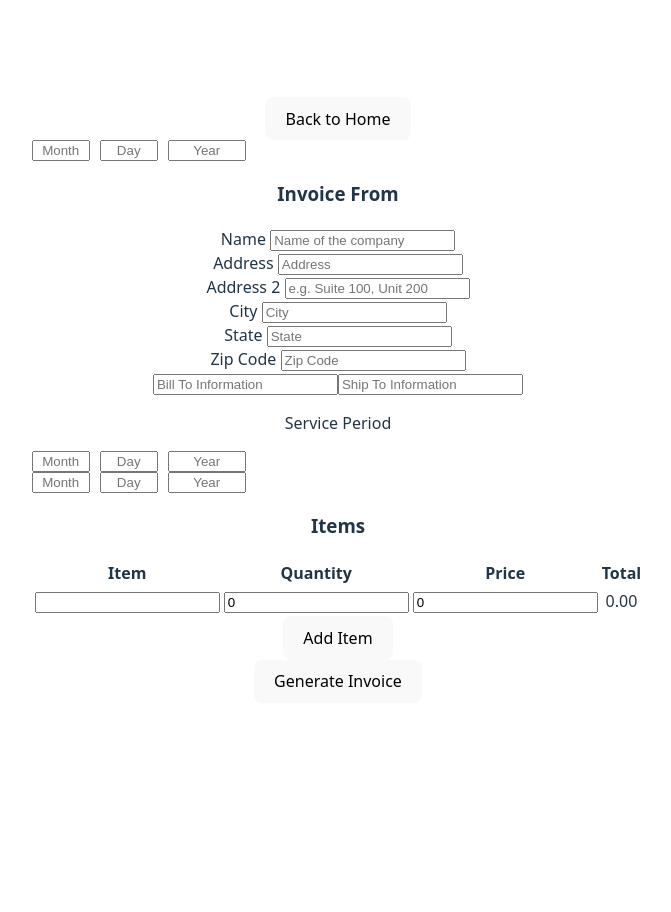
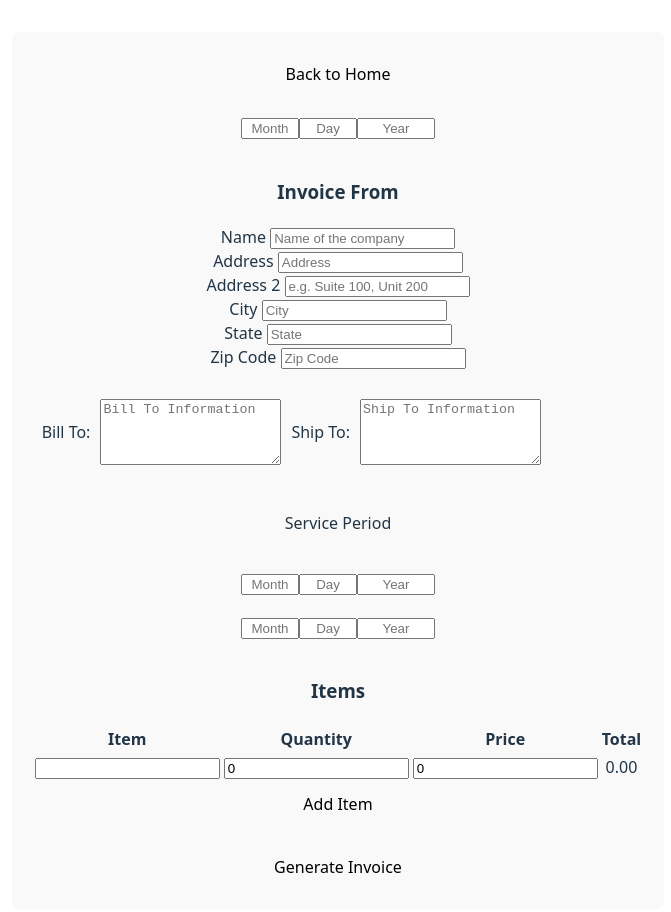
Before and after one commit to hjblloop/EasyInvoice, a React (Vite) app: page /create-invoice in a window 1280 px wide. Shown: the top 912 px of the page, without its empty margins (302-973 px from the left). Before the commit the page ends 800 px from the top, so only its background shows below. Built offline with nearby package versions, Linux system fonts and the light colour scheme.

Commit message:
added pdf, some css

```diff
--- a/package.json
+++ b/package.json
@@ -6,6 +6,7 @@
   "main": "dist/electron/main.js",
   "scripts": {
     "dev": "concurrently \"vite\" \"wait-on http://localhost:5173 && npm run transpile && electron .\"",
+    "local": "concurrently \"vite\" \"wait-on http://localhost:5173 && npm run transpile",
     "transpile": "tsc -p tsconfig.node.json",
     "prestart": "npx tsc",
     "build": "tsc -b && npx vite build && npx electron-builder",
@@ -14,6 +15,7 @@
     "start": "electron ."
   },
   "dependencies": {
+    "jspdf": "^3.0.1",
     "react": "^19.0.0",
     "react-dom": "^19.0.0",
     "react-router-dom": "^7.4.1"
--- /dev/null
+++ b/src/CreateInvoice.css
@@ -0,0 +1,15 @@
+.createInvoiceContainer {
+    display: flex;
+    flex-direction: column;
+    gap: 20px;
+    padding: 20px;
+    background-color: #f9f9f9;
+    border-radius: 8px;
+}
+
+.billToShipTo {
+    display: flex;
+    align-items: center;
+    gap: 10px;
+    padding: 10px;
+}
--- a/src/CreateInvoice.tsx
+++ b/src/CreateInvoice.tsx
@@ -1,8 +1,10 @@
 import {useState } from 'react';
 import { useNavigate } from 'react-router-dom';
+import { jsPDF } from 'jspdf';
 import Date from './Date.tsx';
 import Items from './Items.tsx';
 import InvoiceFrom from './InvoiceFrom.tsx';
+import './CreateInvoice.css';
 
 const CreateInvoice = () => {
     const [date, setDate] = useState({ month: '', day: '', year: '' });
@@ -22,19 +24,65 @@ const CreateInvoice = () => {
         setServiceDateMessage(`Service period from ${serviceDatePre.month}/${serviceDatePre.day}/${serviceDatePre.year} to ${serviceDatePost.month}/${serviceDatePost.day}/${serviceDatePost.year}`);
         alert(`Date: ${date.month}/${date.day}/${date.year} and Invoice Number: ${invoiceNumber} and service period from
             ${serviceDateMessage}`);
+        generatePDF();
+    }
+
+    const generatePDF = () => {
+        const doc = new jsPDF();
+
+        //Invoice Title
+        doc.setFontSize(18);
+        doc.text('Invoice', 10, 10);
+
+        //Invoice Number and Date
+        doc.setFontSize(12);
+        doc.text('Invoice Number: ' + invoiceNumber, 10, 20);
+        doc.text('Date: ' + date.month + '/' + date.day+ '/' + date.year, 10, 30);
+
+        //Bill To and Ship To
+        doc.text('Bill To: ', 10, 40);
+        doc.text(billTo, 10, 50);
+        doc.text('Ship To: ' + shipTo, 10, 60);
+        doc.text(shipTo, 10, 70);
+
+        //Service Period
+        doc.text('Service Period: ', 10, 80);
+        doc.text(serviceDateMessage, 10, 90);
+
+        //Items table
+        doc.text('Items:', 10, 100);
+        let y = 110;
+        items.forEach((item, index) => {
+            doc.text(`Item ${index + 1}: ${item.itemName}`, 10, y);
+            doc.text(`Quantity: ${item.quantity}`, 10, y + 10);
+            doc.text(`Price: $${item.price}`, 10, y + 20);
+            doc.text(`Total: $${item.total}`, 10, y + 30);
+            y += 10;
+        });
+
+        const pdfData = doc.output('datauristring');
+        const iframe = document.createElement('iframe');
+        iframe.style.width = '100%';
+        iframe.style.height = '500px';
+        iframe.src = pdfData;
+        document.body.appendChild(iframe);
     }
 
     const handleBackToHome = () => {
         navigateToHome('/');
     };
     return (
-        <div>
+        <div className="createInvoiceContainer">
             <button onClick={handleBackToHome}>Back to Home</button>
             <Date date={date} setDate={setDate} />
             <InvoiceFrom invoiceFrom={invoiceFrom} setInvoiceFrom={setInvoiceFrom} />
-            <input type="text" value={billTo} onChange={(e)=> setBillTo(e.target.value)} placeholder="Bill To Information" />
-            <input type="text" value={shipTo} onChange={(e)=> setShipTo(e.target.value)} placeholder="Ship To Information" />
-            <p>Service Period</p>
+            <div className="billToShipTo">
+                <label>Bill To:</label>
+                <textarea id="billTo" value={billTo} rows={4} onChange={(e)=> setBillTo(e.target.value)} placeholder="Bill To Information" />
+                <label>Ship To:</label>
+                <textarea id="shipto" value={shipTo} rows={4} onChange={(e)=> setShipTo(e.target.value)} placeholder="Ship To Information" />
+            </div>
+             <p>Service Period</p>
             <Date date={serviceDatePre} setDate={setServiceDatePre} />
             <Date date={serviceDatePost} setDate={setServiceDatePost} />
             <Items items={items} setItems={setItems}/>
--- /dev/null
+++ b/src/Date.css
@@ -0,0 +1,4 @@
+.dateContainer {
+    display: flex;
+    gap: 10px;
+}
--- a/src/Date.tsx
+++ b/src/Date.tsx
@@ -8,7 +8,7 @@ const Date = ( {date, setDate}: { date: { month: string; day: string; year: stri
         };
 
         return (
-            <div style={{ display: 'flex', gap: '10px'}}>
+            <div className="dateContainer">
                 <input
                     type="text"
                     placeholder="Month"
--- a/src/InvoiceFrom.tsx
+++ b/src/InvoiceFrom.tsx
@@ -18,6 +18,7 @@ const InvoiceFrom = ({
             <label>Name </label>
             <input
                 type="text"
+                name="name"
                 value={invoiceFrom.name}
                 onChange={handleChange}
                 placeholder="Name of the company"
@@ -26,6 +27,7 @@ const InvoiceFrom = ({
             <label>Address </label>
             <input
                 type="text"
+                name="address"
                 value={invoiceFrom.address}
                 onChange={handleChange}
                 placeholder="Address"
@@ -34,6 +36,7 @@ const InvoiceFrom = ({
             <label>Address 2 </label>
             <input
                 type="text"
+                name="address2"
                 value={invoiceFrom.address2}
                 onChange={handleChange}
                 placeholder="e.g. Suite 100, Unit 200"
@@ -42,6 +45,7 @@ const InvoiceFrom = ({
             <label>City </label>
             <input
                 type="text"
+                name="city"
                 value={invoiceFrom.city}
                 onChange={handleChange}
                 placeholder="City"
@@ -50,6 +54,7 @@ const InvoiceFrom = ({
             <label>State </label>
             <input
                 type="text"
+                name="state"
                 value={invoiceFrom.state}
                 onChange={handleChange}
                 placeholder="State"
@@ -58,6 +63,7 @@ const InvoiceFrom = ({
             <label>Zip Code </label>
             <input
                 type="text"
+                name="zip"
                 value={invoiceFrom.zip}
                 onChange={handleChange}
                 placeholder="Zip Code"
```
Also changed, not shown: 1 other file (tests, documents, lock files or other folders).
